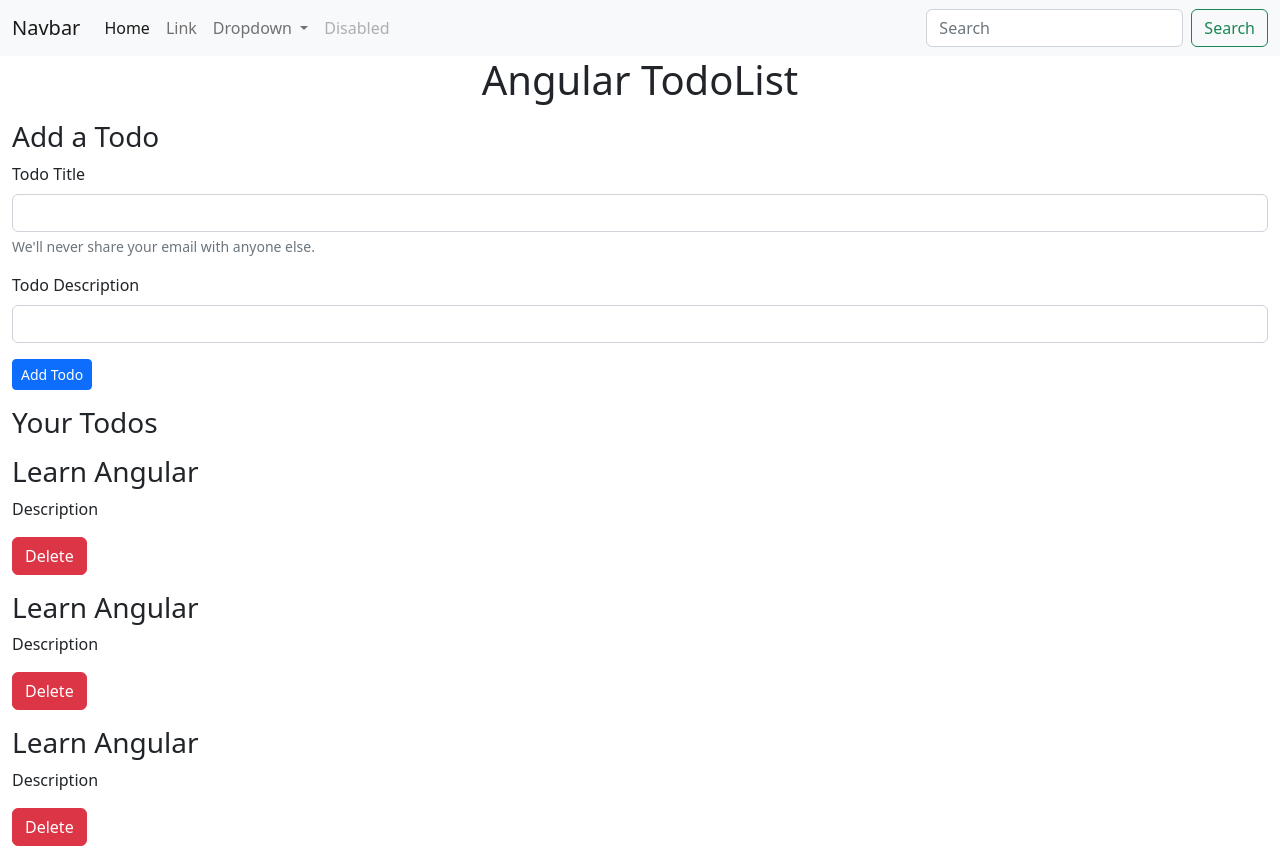
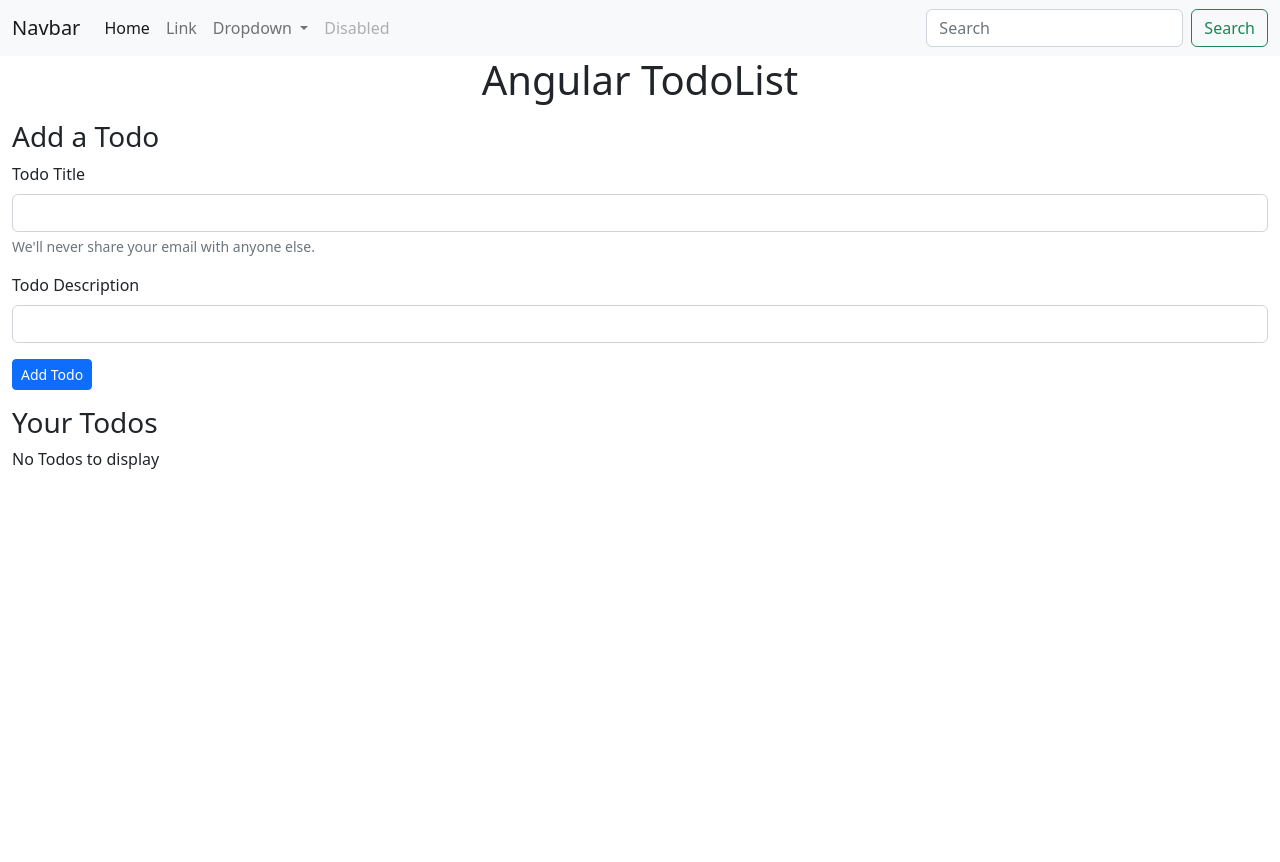
Before and after one commit to jagadhis/angular-todolist, an Angular app: page / in a window 1280 px wide. After the commit the page ends 800 px from the top, so only its background shows below. Built offline with nearby package versions, Linux system fonts and the light colour scheme.

Commit message:
Added local storage

```diff
--- a/src/app/Mycomponents/todos/todos.component.ts
+++ b/src/app/Mycomponents/todos/todos.component.ts
@@ -8,26 +8,16 @@
 })
 export class TodosComponent implements OnInit {
 todos:Todo[];
+localItem: string | null;
 constructor(){
-  this.todos = [
-    {
-      sno:3,
-      title:"Learn Angular",
-      desc:"Description",
-      active:true
-    },
-    {
-      sno:4,
-      title:"Learn Angular",
-      desc:"Description",
-      active:true
-    },  {
-      sno:5,
-      title:"Learn Angular",
-      desc:"Description",
-      active:true
-    }
-  ]
+  this.localItem = localStorage.getItem("todos");
+  if(this.localItem == null){
+  this.todos = []
+  }else{
+    console.log(this.todos)
+    this.todos = JSON.parse(this.localItem);
+  }
+
 }
 ngOnInit(): void {
 
@@ -36,10 +26,12 @@
   console.log(todo)
   const index = this.todos.indexOf(todo);
   this.todos.splice(index, 1);
+  localStorage.setItem("todos", JSON.stringify(this.todos));
 }
 addTodo(todo:Todo){
   console.log(todo)
 
   this.todos.push(todo);
+  localStorage.setItem("todos", JSON.stringify(this.todos));
 }
 }
```
